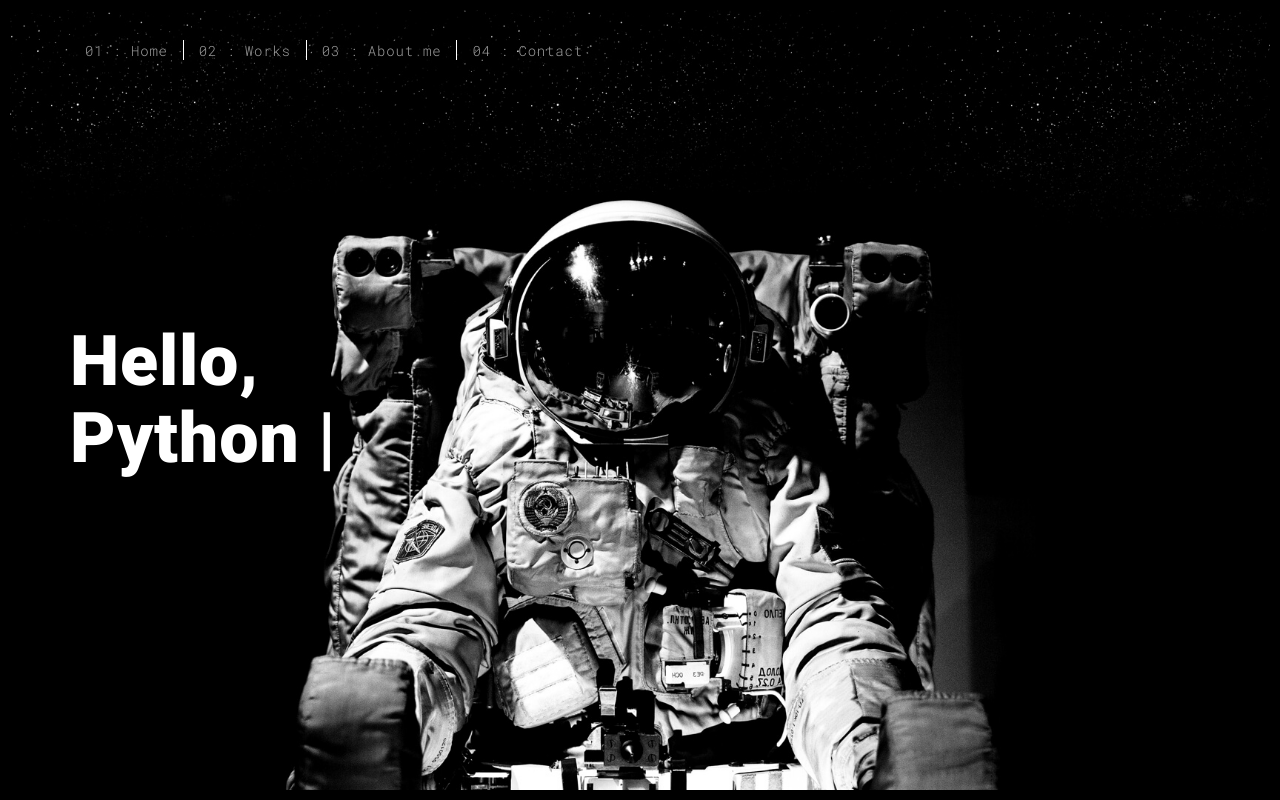
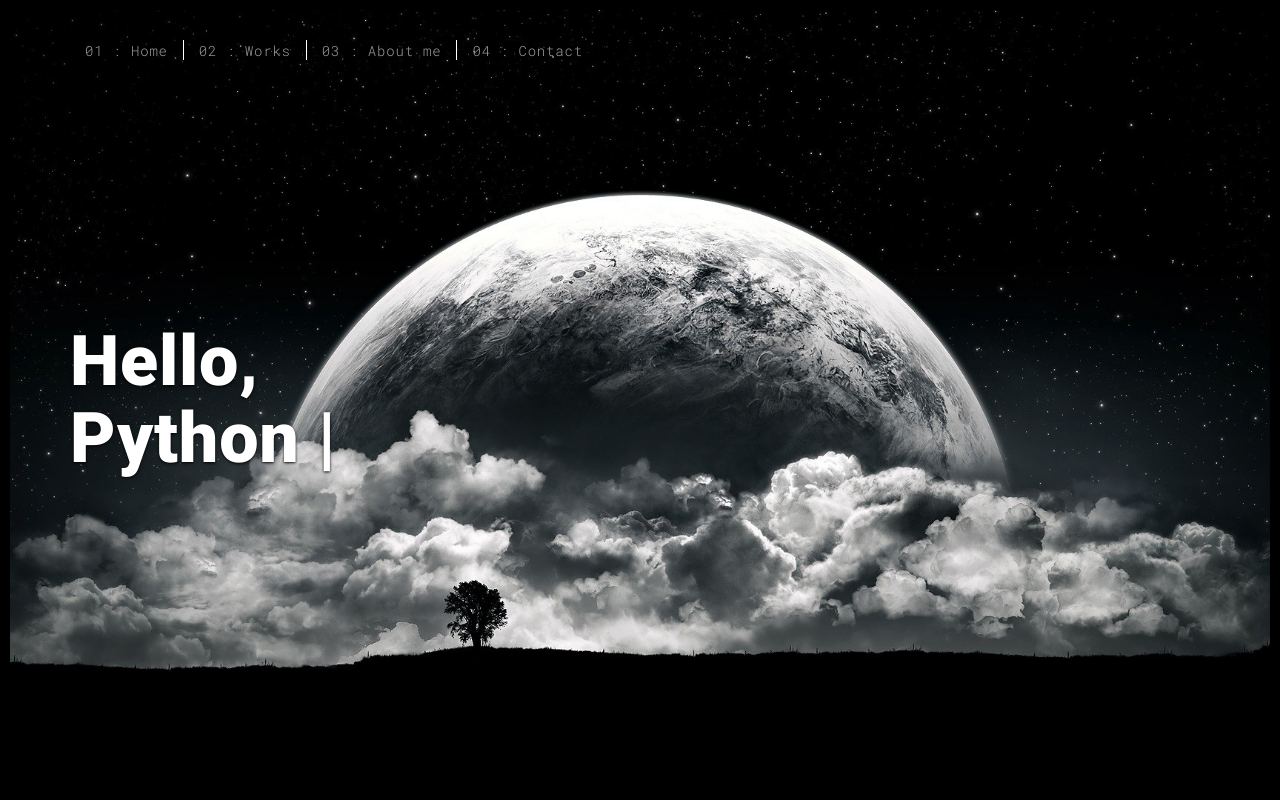
Before and after one commit to Jalabre1995/python_portfo, a Flask app: page / in a window 1280 px wide. Run offline with Flask 2, Linux system fonts and the light colour scheme; some libraries are stand-ins or nearby versions.

Commit message:
Added images

```diff
--- a/templates/index.html
+++ b/templates/index.html
@@ -50,7 +50,7 @@
   </nav>
 </header>
 <!-- Add your site or app content here -->
-  <div class="hero-full-container background-image-container white-text-container" style="background-image: url('./static/assets/images/space.jpg')">
+  <div class="hero-full-container background-image-container white-text-container" style="background-image: url('./static/assets/images/moon.jpg')">
     <div class="container">
       <div class="row">
         <div class="col-xs-12">
```
Also changed, not shown: static/assets/images/moon.jpg (added).
